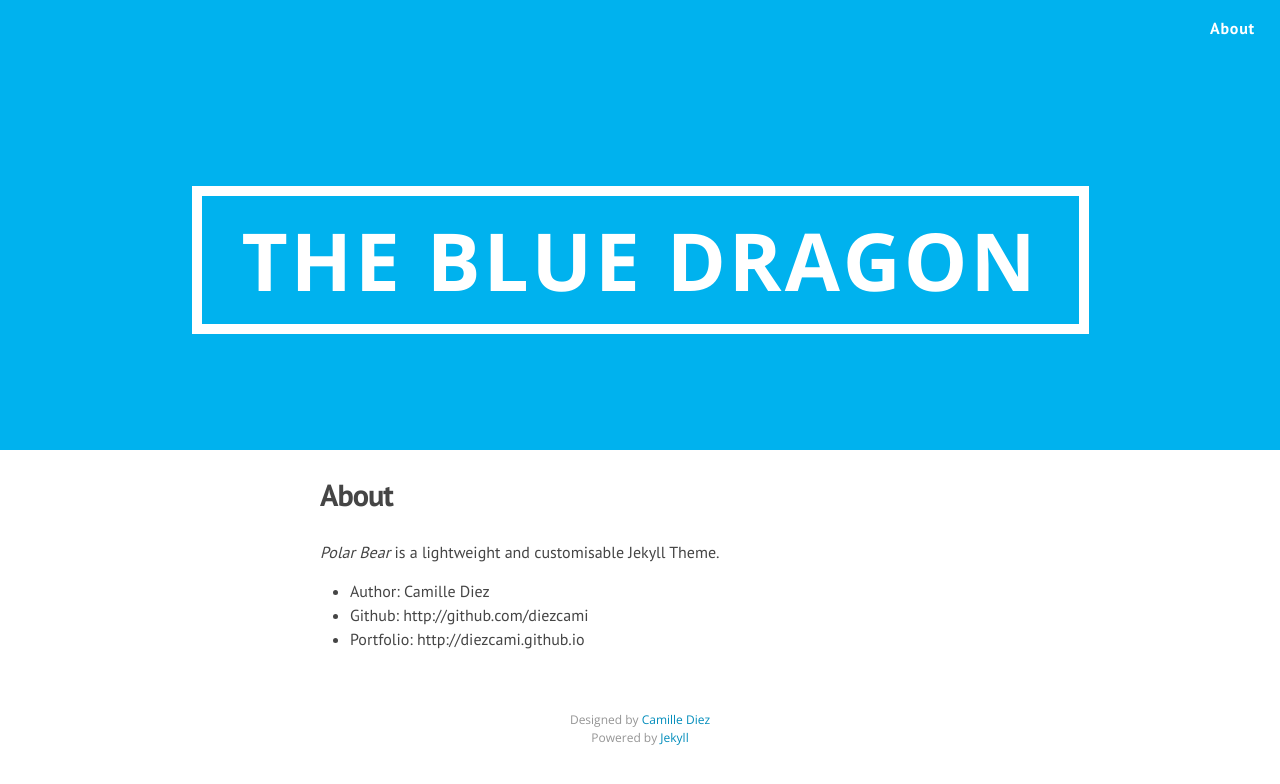
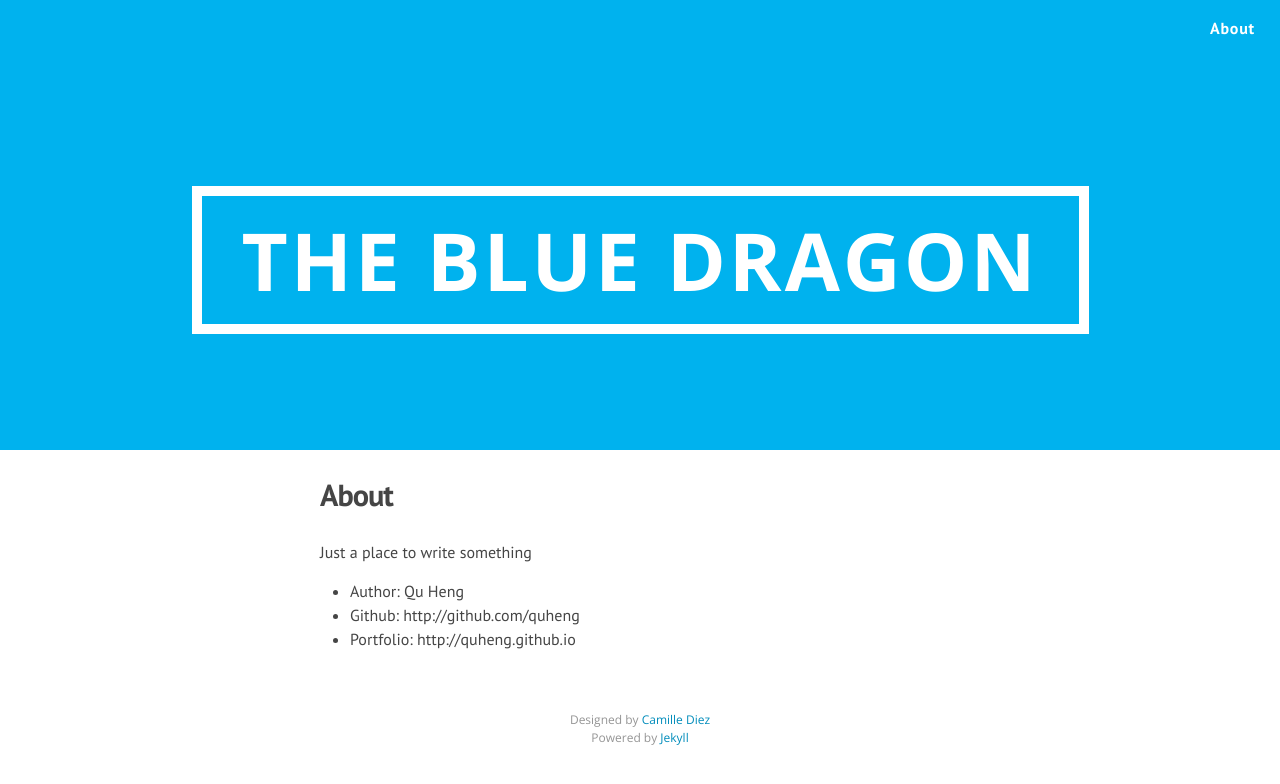
Before and after one commit to quheng/quheng.github.io, a Jekyll site: the page built from about.md, in a window 1280 px wide. Shown: the top 784 px of the page. Built offline with Jekyll 4.4.1, drawn with Linux system fonts in a browser that asks for light colours; nearby versions of some CDN libraries; Markdown is read by kramdown in place of the engine named in the settings.

Commit message:
update readme

```diff
--- a/about.md
+++ b/about.md
@@ -3,8 +3,9 @@ layout: page
 title: About
 permalink: /about/
 ---
-*Polar Bear* is a lightweight and customisable Jekyll Theme.
 
-* Author: Camille Diez
-* Github: http://github.com/diezcami
-* Portfolio: http://diezcami.github.io
+Just a place to write something
+
+* Author: Qu Heng
+* Github: http://github.com/quheng
+* Portfolio: http://quheng.github.io
```
